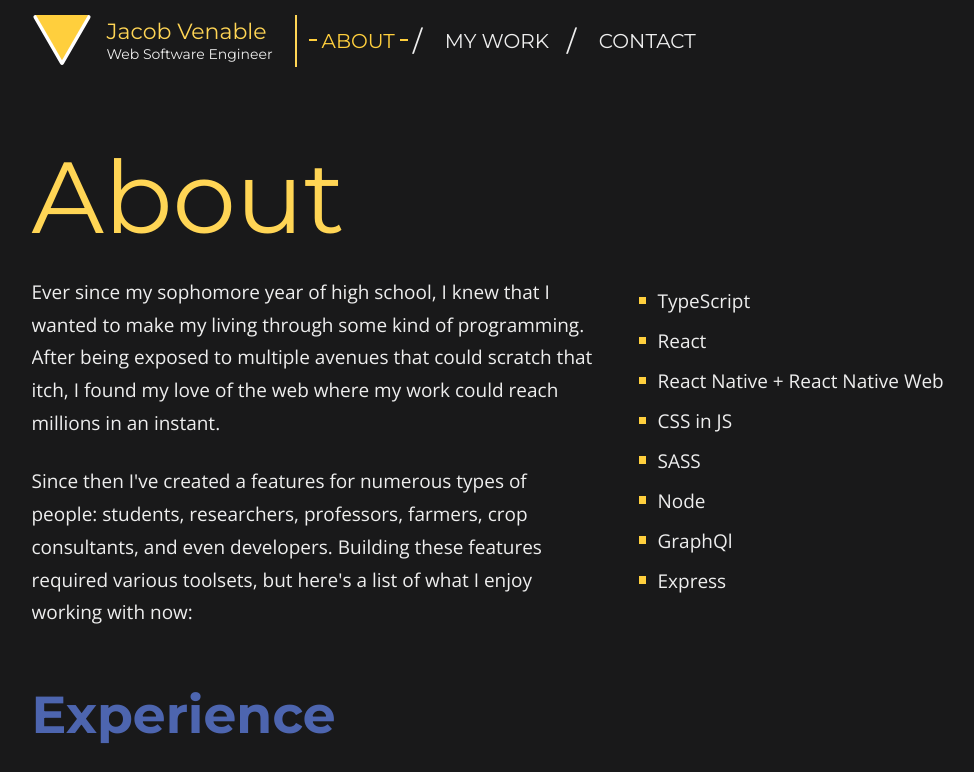
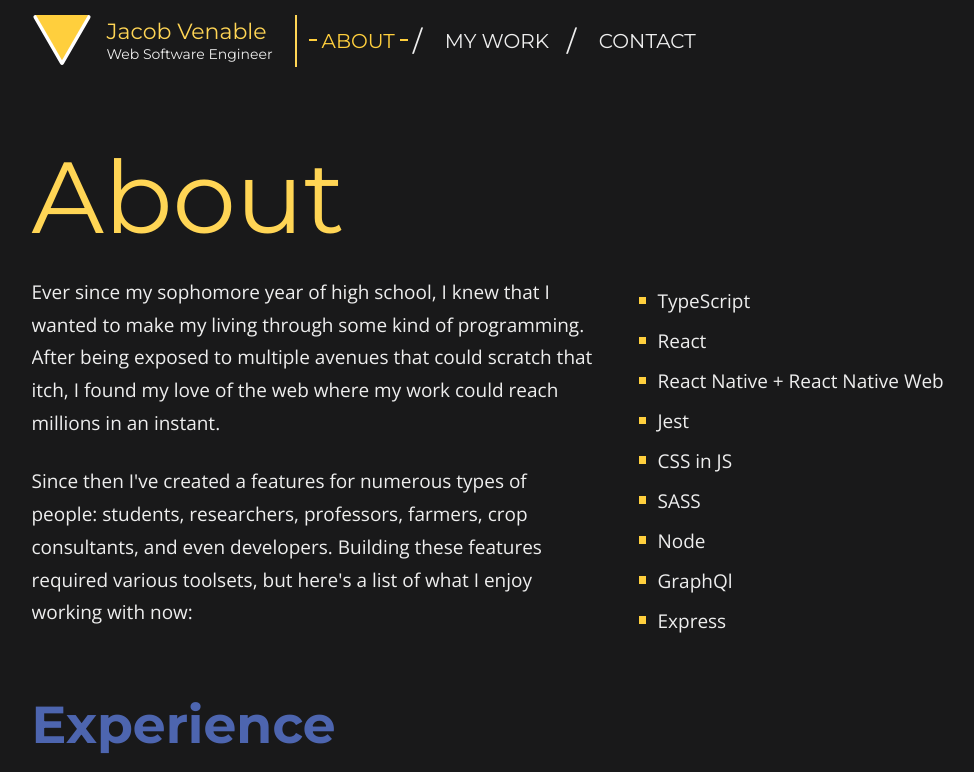
Before and after one commit to jacobvenable/portfolio-nextjs, a Next.js app: page /about in a window 1280 px wide. Shown: the top 772 px of the page, without its empty margins (37-1011 px from the left). Built offline with nearby package versions, Linux system fonts and the light colour scheme.

Commit message:
feat: add jest to stack

```diff
--- a/components/TimeLine/TimeLine.tsx
+++ b/components/TimeLine/TimeLine.tsx
@@ -27,8 +27,9 @@ const items: Item[] = [
       "TypeScript",
       "React Native",
       "React Native Web",
+      "Jest",
+      "Internationalization (i18n)",
       "CSS in JS",
-      "Internationalization (i18n)",
       "Node",
       "GraphQl",
       "Git + GitHub",
@@ -46,6 +47,7 @@ const items: Item[] = [
     tech: [
       "JavaScript (ES6)",
       "React",
+      "Jest",
       "CSS in JS",
       "Node",
       "Express",
--- a/pages/about.tsx
+++ b/pages/about.tsx
@@ -38,6 +38,7 @@ const AboutPage = () => {
             <li>TypeScript</li>
             <li>React</li>
             <li>React Native + React Native Web</li>
+            <li>Jest</li>
             <li>CSS in JS</li>
             <li>SASS</li>
             <li>Node</li>
```
